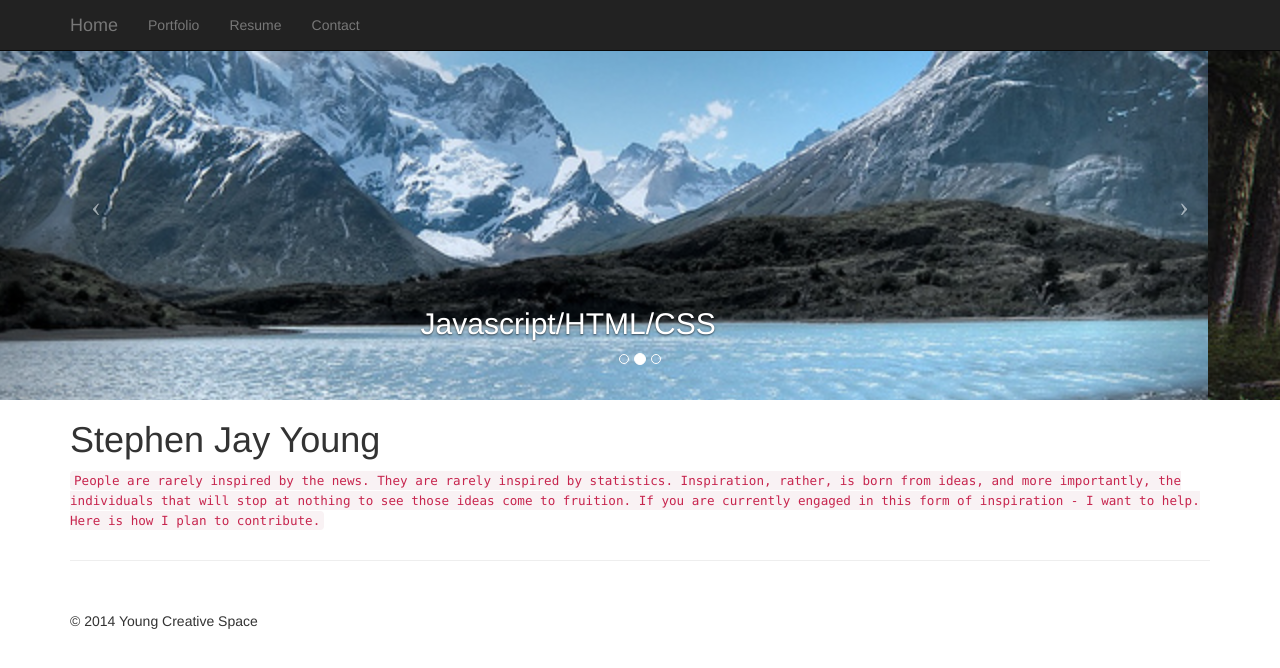
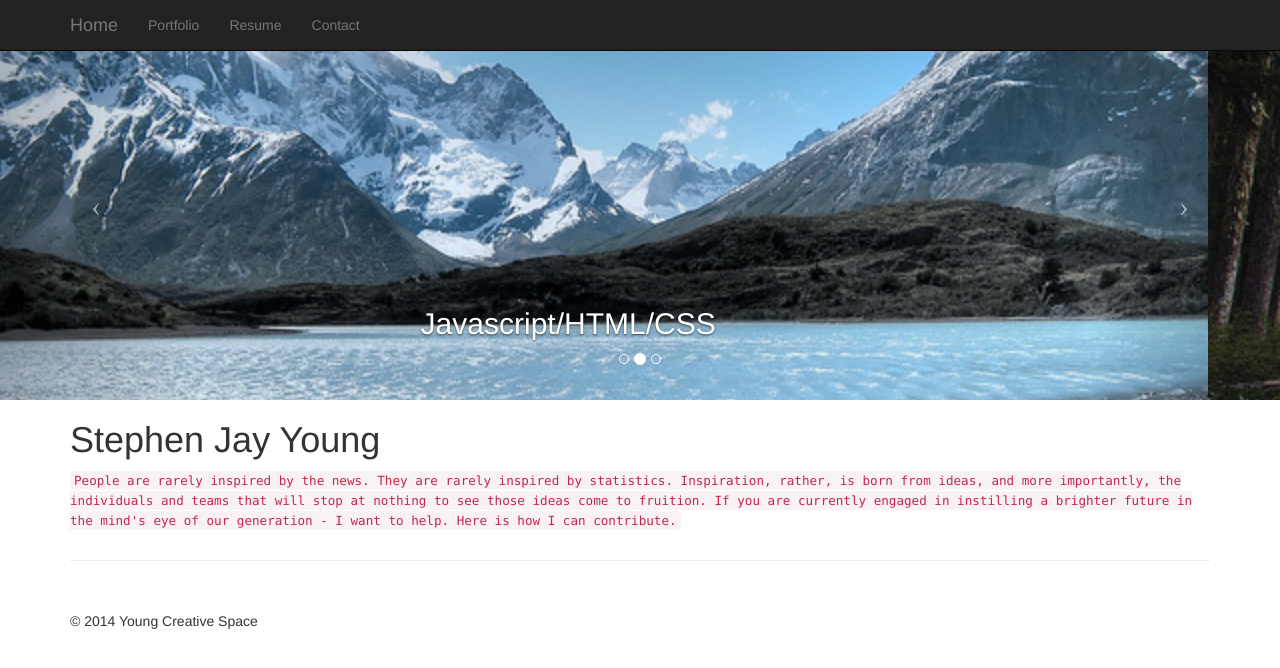
Before and after one commit to StephenJayYoung/Portfolio, a plain HTML site: page index.html in a window 1280 px wide. Drawn offline with Linux system fonts and the light colour scheme.

Commit message:
updated the main paragraph text in the body of index page

```diff
--- a/index.html
+++ b/index.html
@@ -110,7 +110,7 @@
         <div class="row">
             <div class="col-lg-12">
                 <h1>Stephen Jay Young</h1>
-                <p><code>People are rarely inspired by the news. They are rarely inspired by statistics. Inspiration, rather, is born from ideas, and more importantly, the individuals that will stop at nothing to see those ideas come to fruition. If you are currently engaged in this form of inspiration - I want to help. Here is how I plan to contribute.  </code></p>
+                <p><code>People are rarely inspired by the news. They are rarely inspired by statistics. Inspiration, rather, is born from ideas, and more importantly, the individuals and teams that will stop at nothing to see those ideas come to fruition. If you are currently engaged in instilling a brighter future in the mind's eye of our generation - I want to help. Here is how I can contribute.  </code></p>
             </div>
         </div>
 
```
